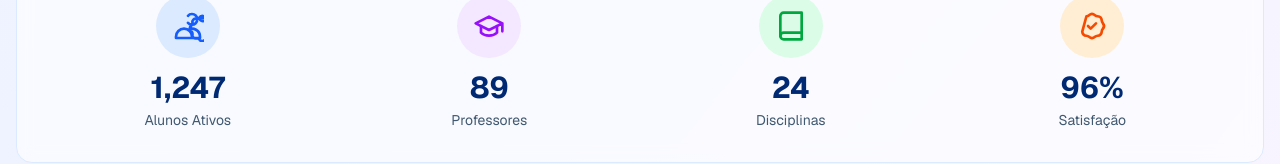
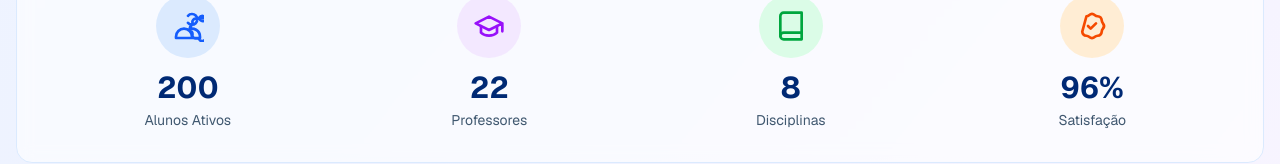
Before and after one commit to waldirez-design/student-performance-dashboard-1-, a Next.js app: page / in a window 1280 px wide. Shown: the part 1084-1248 px from the top of the page. Built offline with nearby package versions, Linux system fonts and the light colour scheme.

Commit message:
alterações hoje

```diff
--- a/app/page.tsx
+++ b/app/page.tsx
@@ -180,21 +180,21 @@ export default function HomePage() {
               <div className="bg-blue-100 rounded-full p-4 w-16 h-16 mx-auto mb-3 flex items-center justify-center">
                 <Users className="h-8 w-8 text-blue-600" />
               </div>
-              <div className="text-3xl font-bold text-primary mb-1">1,247</div>
+              <div className="text-3xl font-bold text-primary mb-1">200</div>
               <div className="text-sm text-muted-foreground">Alunos Ativos</div>
             </div>
             <div className="text-center">
               <div className="bg-purple-100 rounded-full p-4 w-16 h-16 mx-auto mb-3 flex items-center justify-center">
                 <GraduationCapIcon className="h-8 w-8 text-purple-600" />
               </div>
-              <div className="text-3xl font-bold text-primary mb-1">89</div>
+              <div className="text-3xl font-bold text-primary mb-1">22</div>
               <div className="text-sm text-muted-foreground">Professores</div>
             </div>
             <div className="text-center">
               <div className="bg-green-100 rounded-full p-4 w-16 h-16 mx-auto mb-3 flex items-center justify-center">
                 <BookIcon className="h-8 w-8 text-green-600" />
               </div>
-              <div className="text-3xl font-bold text-primary mb-1">24</div>
+              <div className="text-3xl font-bold text-primary mb-1">8</div>
               <div className="text-sm text-muted-foreground">Disciplinas</div>
             </div>
             <div className="text-center">
```
